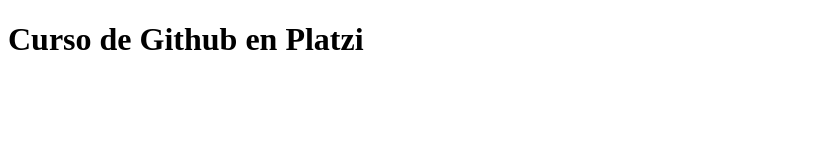
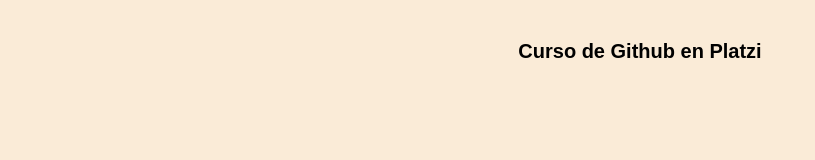
Before and after one commit to KuroMicho/Hyperblog, a plain HTML site: page index.html in a window 1280 px wide. Shown: the whole page, without its empty margins (0-815 px from the left). Drawn offline with Linux system fonts and the light colour scheme.

Commit message:
Arranco mi proyecto real con HTML Y CSS - 2 link css

```diff
--- a/css/estilos.css
+++ b/css/estilos.css
@@ -2,4 +2,11 @@
   font-size: 20px;
   font-family: arial, sans-serif;
   text-align: center;
+  margin: auto;
+  padding-top: 2rem;
+  position: relative;
 }
+
+body {
+  background-color: antiquewhite;
+}
--- a/index.html
+++ b/index.html
@@ -5,6 +5,7 @@
     <meta http-equiv="X-UA-Compatible" content="IE=edge" />
     <meta name="viewport" content="width=device-width, initial-scale=1.0" />
     <title>Prueba de Github</title>
+    <link rel="stylesheet" href="css/estilos.css" />
   </head>
   <body>
     <h1>Curso de Github en Platzi</h1>
```
